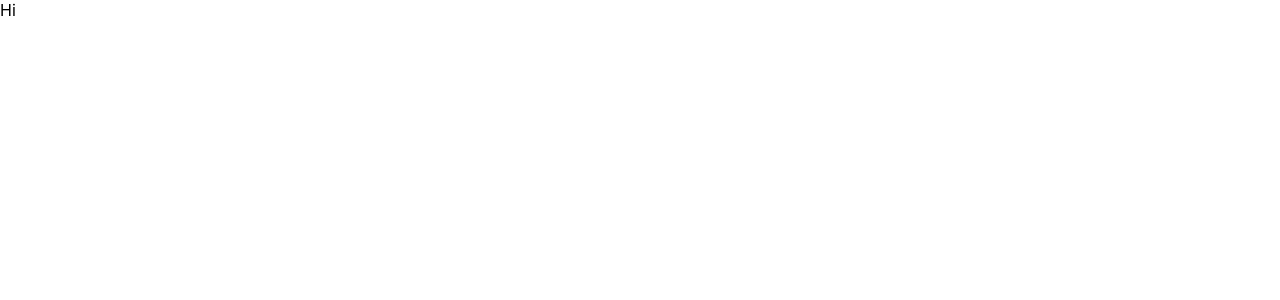
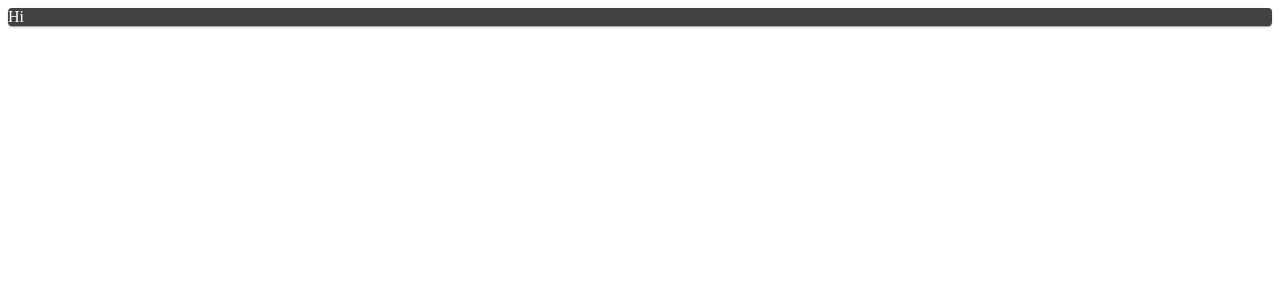
Before and after one commit to AmitrajitDas/TrackR, a React (Create React App) app: page / in a window 1280 px wide. Shown: the top 300 px of the page. Built offline with nearby package versions, Linux system fonts and the light colour scheme.

Commit message:
linting and mui templating

```diff
--- a/package.json
+++ b/package.json
@@ -3,12 +3,16 @@
   "version": "0.1.0",
   "private": true,
   "dependencies": {
+    "@material-ui/core": "^4.12.1",
+    "@material-ui/icons": "^4.11.2",
+    "@material-ui/lab": "^4.0.0-alpha.60",
     "@testing-library/jest-dom": "^5.14.1",
     "@testing-library/react": "^11.2.7",
     "@testing-library/user-event": "^12.8.3",
     "react": "^17.0.2",
     "react-dom": "^17.0.2",
-    "react-scripts": "4.0.3",
+    "react-router-dom": "^5.2.0",
+    "react-scripts": "^4.0.3",
     "web-vitals": "^1.1.2"
   },
   "scripts": {
--- a/public/index.html
+++ b/public/index.html
@@ -15,6 +15,9 @@
       user's mobile device or desktop. See https://developers.google.com/web/fundamentals/web-app-manifest/
     -->
     <link rel="manifest" href="%PUBLIC_URL%/manifest.json" />
+    <link rel="preconnect" href="https://fonts.googleapis.com">
+    <link rel="preconnect" href="https://fonts.gstatic.com" crossorigin>
+    <link href="https://fonts.googleapis.com/css2?family=Ubuntu:wght@500&display=swap" rel="stylesheet">
     <!--
       Notice the use of %PUBLIC_URL% in the tags above.
       It will be replaced with the URL of the `public` folder during the build.
--- a/src/App.js
+++ b/src/App.js
@@ -1,5 +1,42 @@
-function App() {
-  return <div className='App'>Hi</div>
+import {
+  MuiThemeProvider,
+  createMuiTheme,
+  responsiveFontSizes,
+  Container,
+  Paper,
+} from '@material-ui/core'
+
+import { BrowserRouter as Router, Switch, Route, Link } from 'react-router-dom'
+
+const App = () => {
+  const theme = responsiveFontSizes(
+    createMuiTheme({
+      typography: {
+        fontFamily: '"Ubuntu"',
+        color: {
+          main: '#fff',
+          secondary: 'rgba(255, 255, 255, 0.7)',
+          disabled: 'rgba(255, 255, 255, 0.5)',
+        },
+      },
+      palette: {
+        type: 'dark',
+        primary: { main: '#334257', secondary: '#66DE93' },
+        secondary: { main: '#ffffff' },
+        alternate: { main: '#161616' },
+      },
+    })
+  )
+
+  return (
+    <>
+      <MuiThemeProvider theme={theme}>
+        <Paper>
+          <Router>Hi</Router>
+        </Paper>
+      </MuiThemeProvider>
+    </>
+  )
 }
 
 export default App
--- a/src/index.css
+++ /dev/null
@@ -1,13 +0,0 @@
-body {
-  margin: 0;
-  font-family: -apple-system, BlinkMacSystemFont, 'Segoe UI', 'Roboto', 'Oxygen',
-    'Ubuntu', 'Cantarell', 'Fira Sans', 'Droid Sans', 'Helvetica Neue',
-    sans-serif;
-  -webkit-font-smoothing: antialiased;
-  -moz-osx-font-smoothing: grayscale;
-}
-
-code {
-  font-family: source-code-pro, Menlo, Monaco, Consolas, 'Courier New',
-    monospace;
-}
--- a/src/index.js
+++ b/src/index.js
@@ -1,6 +1,5 @@
 import React from 'react'
 import ReactDOM from 'react-dom'
-import './index.css'
 import App from './App'
 
 ReactDOM.render(
```
Also changed, not shown: 2 other files (tests, documents, lock files or other folders).
